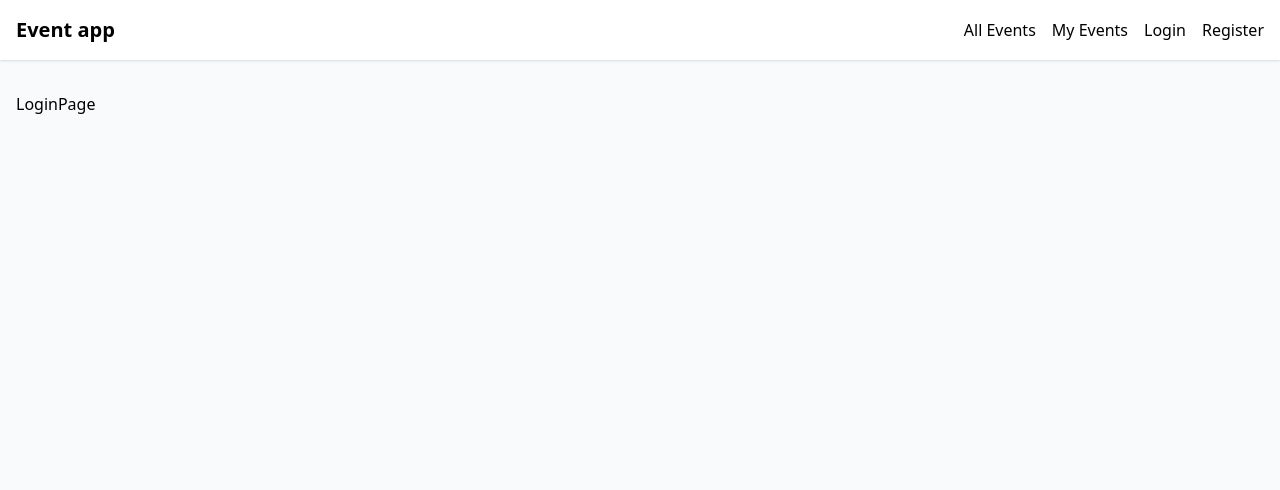
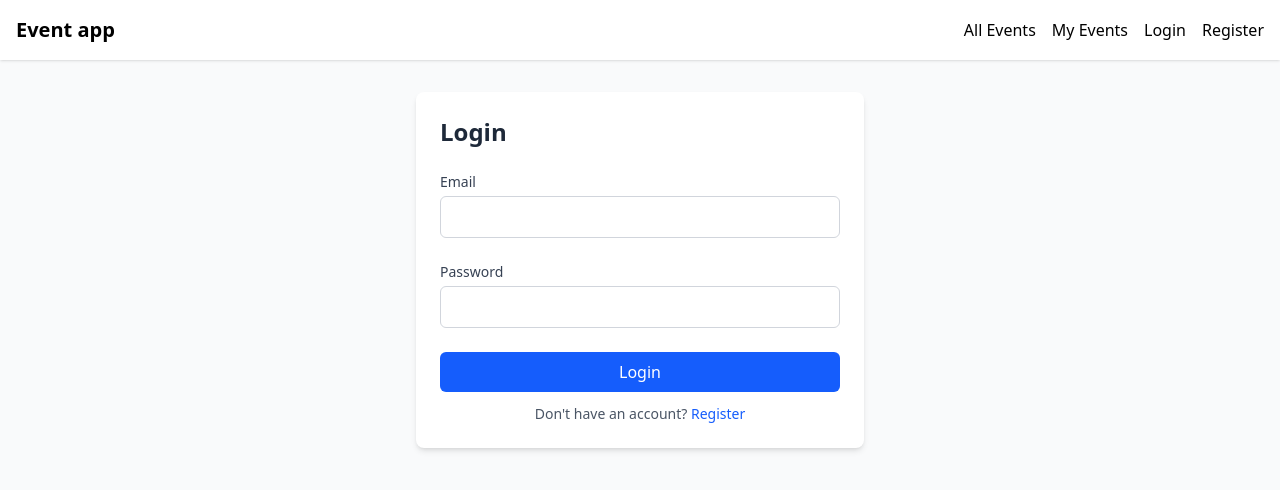
Before and after one commit to dharun7405/Event_Management_App, a React (Vite) app in the folder Event App/: page /login in a window 1280 px wide. Shown: the top 490 px of the page. Built offline with nearby package versions, Linux system fonts and the light colour scheme; no server answers.

Commit message:
Login handled

```diff
--- a/Event App/src/api/auth.ts
+++ b/Event App/src/api/auth.ts
@@ -1,4 +1,4 @@
-import type { User } from "../types";
+import type { AuthUser, User } from "../types";
 import { API_BASE_URL, apiFetch } from "./api";
 
 export const register = async (
@@ -20,3 +20,22 @@ export const register = async (
         return null;
     }
 };
+
+export const login = async (
+    email: string,
+    password: string
+): Promise<AuthUser | null> => {
+    try {
+        const response = await apiFetch(`${API_BASE_URL}/v1/auth/login`, {
+            method: "POST",
+            body: JSON.stringify({ email, password }),
+        });
+
+        if (!response.ok) { return null; }
+
+        return await response.json();
+    } catch (error) {
+        console.error("Registration error:", error)
+        return null;
+    }
+};
--- a/Event App/src/pages/LoginPage.tsx
+++ b/Event App/src/pages/LoginPage.tsx
@@ -1,7 +1,71 @@
-import { useAuth } from "../contexts/AuthContext"
+import { Link, useNavigate, useLocation } from "react-router-dom";
+import { login } from "../api/auth";
+import { useAuth } from "../contexts/AuthContext";
+import { InputGroup } from "../components/InputGroup";
+import { useForm } from "../hooks/useForm";
+import { Button } from "../components/Button";
+import { ErrorMessage } from "../components/ErrorMessage";
+
+
+interface LoginForm {
+    email: string;
+    password: string;
+}
+
+const initialValues: LoginForm = {
+    email: "",
+    password: "",
+}
 
 export function LoginPage() {
-    const auth = useAuth();
-    console.log(auth);
-    return <div>LoginPage</div>
+    const { login: authLogin } = useAuth();
+    const navigate = useNavigate();
+    const location = useLocation();
+    const from = location.state?.from?.pathname || "/";
+
+    const validate = (values: LoginForm) => {
+        const errors: Partial<LoginForm> = {};
+        if (!values.email) errors.email = "Email is required";
+        if (!values.password) errors.password = "Password is required";
+        return errors;
+    };
+
+    const { values: formData, errors, error, isLoading, handleChange, handleSubmit } = useForm<LoginForm>({
+        initialValues,
+        validate,
+        onSubmit: async (values) => {
+            const user = await login(values.email, values.password);
+            if (user) {
+                authLogin(user);
+                navigate(from, { replace: true });
+            } else {
+                throw new Error("Invalid email or password");
+            }
+        },
+    });
+
+    return (<div className="mx-auto max-w-md">
+        <div className="rounded-lg bg-white p-6 shadow-md">
+            <h2 className="mb-6 text-2xl font-semibold text-gray-800">Login</h2>
+
+            {error && <ErrorMessage error={error} />}
+            <form className="flex flex-col gap-6" onSubmit={handleSubmit}>
+                <InputGroup error={errors.email} name="email" label="Email"
+                    value={formData.email} onChange={handleChange} />
+                <InputGroup error={errors.password} name="password" label="Password" type="password"
+                    value={formData.password} onChange={handleChange} />
+
+                <div className="flex flex-col space-y-3">
+                    <Button disabled={isLoading}>
+                        {isLoading ? "Logging in..." : "Login"}
+                    </Button>
+                    <div className="text-center text-sm text-gray-600">
+                        Don't have an account?{" "}
+                        <Link className="text-blue-600 hover:text-blue-800" to="/register">Register</Link>
+                    </div>
+                </div>
+
+            </form>
+        </div>
+    </div>)
 }
```
